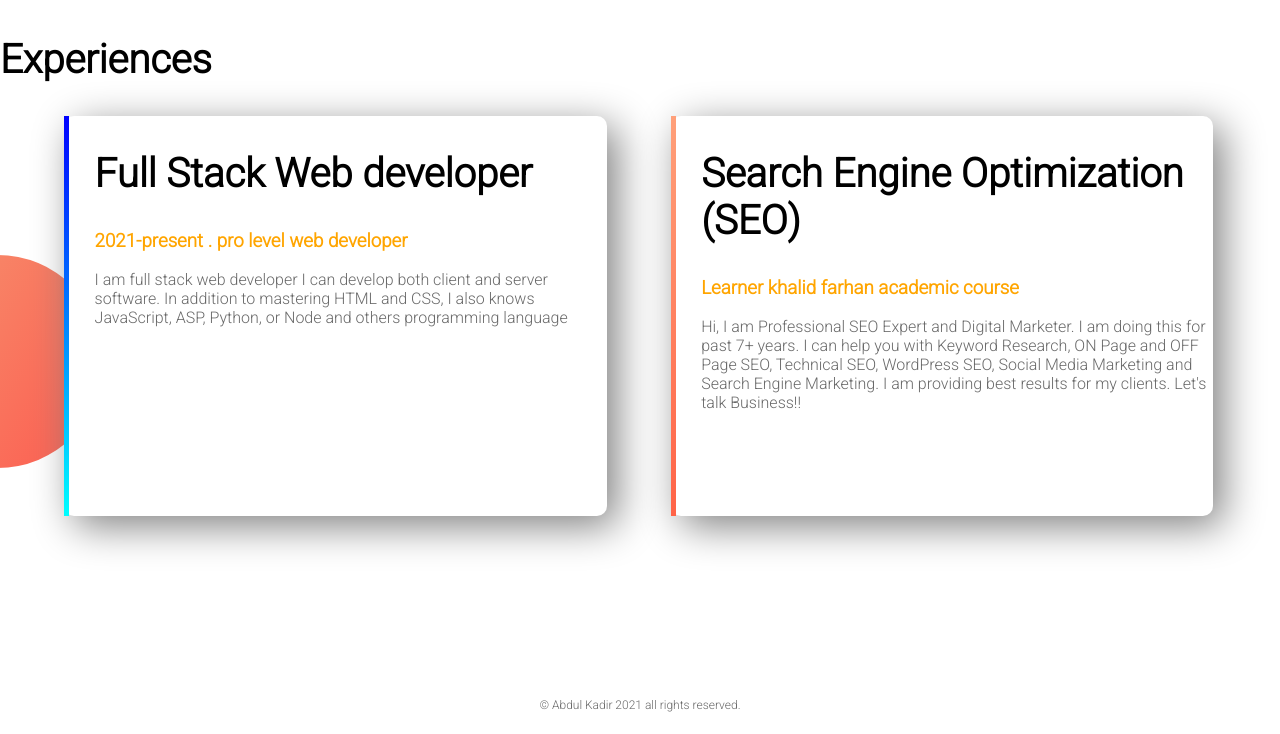
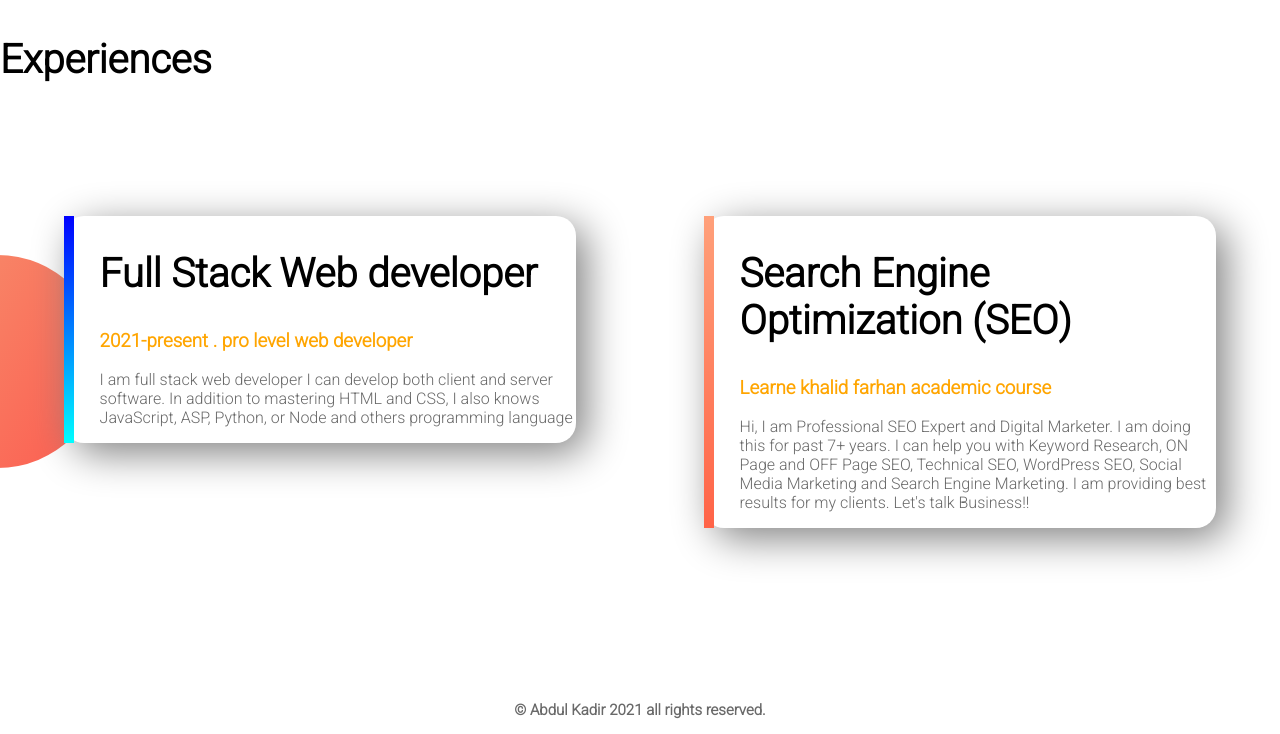
Before and after one commit to abdulkadir52347/my-portfolio, a plain HTML site: page index.html in a window 1280 px wide. Shown: the part 1297-2031 px from the top of the page. Drawn offline with Linux system fonts and the light colour scheme.

Commit message:
last commit

```diff
--- a/index.html
+++ b/index.html
@@ -60,6 +60,7 @@
    <section class="experience">
             <h2 class="text-align">Experiences</h2>
 
+            <div class="flexible">
                 <div id="full-stack" class="half-width  single-experience">
                     <h2>Full Stack Web developer</h2>
                     <h3 class="orange-highlight">2021-present . pro level web developer</h3>
@@ -67,11 +68,12 @@
                 </div>
                 <div id="seo" class="half-width single-experience ">
                     <h2>Search Engine Optimization (SEO)</h2>
-                <h3 class="orange-highlight">Learner khalid farhan academic course</h3>
+                    <h3 class="orange-highlight">Learne khalid farhan academic course</h3>
                     <p>Hi, I am Professional SEO Expert and Digital Marketer. I am doing this for past 7+ years. I can help you with Keyword Research, ON Page and OFF Page SEO, Technical SEO, WordPress SEO, Social Media Marketing and Search Engine Marketing. I am providing best results for my clients. Let's talk Business!!</p>
                 </div>
+            </div>
 
-    <div></div></section>
+    </section>
     <footer>
         <p>
 
--- a/style.css
+++ b/style.css
@@ -15,6 +15,11 @@ p{
 .orange-highlight{
     color: orange;
 }
+.flexible{
+    display: flex;
+    margin-bottom: 100px;
+    padding-top: 100px;
+}
 
 .half-width{
     width: 40%;
@@ -24,7 +29,7 @@ p{
     background-color: white;
 }
 .half-width img{
-    width: 100%;
+    width: 80%;
 }
 .banner{
     background-image: url("picture/top-banner.png");
@@ -46,31 +51,35 @@ section{
 .dream-area{
     background-image: url("picture/dream-bg.png");
     background-repeat: no-repeat;
-    background-position:bottom  right;
+    background-position:right center;
 }
 .single-experience{
     box-shadow: 10px 10px 40px  gray;
-    border-radius: 10px;
+    margin: 0 5%;
+    border-radius: 20px;
     height: 80%;
 }
 .experience{
     background-image: url("picture/exp-bg.png");
     background-repeat: no-repeat;
-    background-position: center left;
+    background-position:left;
 }
 
 #full-stack{
-    border-left: solid 5px;
+    border-left: solid 10px;
     border-image: linear-gradient(180deg, blue,cyan);
     border-image-slice: 1;
 }
 #seo{
 
-    border-left: 5px solid;
+    border-left: 10px solid;
     border-image: linear-gradient(180deg,lightsalmon,tomato);
     border-image-slice: 1;
 }
 footer{
     text-align: center;
     font-size: 12px;
+    color: black;
+    font-weight: bold;
+    font-size: 15px;
 }
```
Lines whose indentation alone changed are shown as unchanged.
